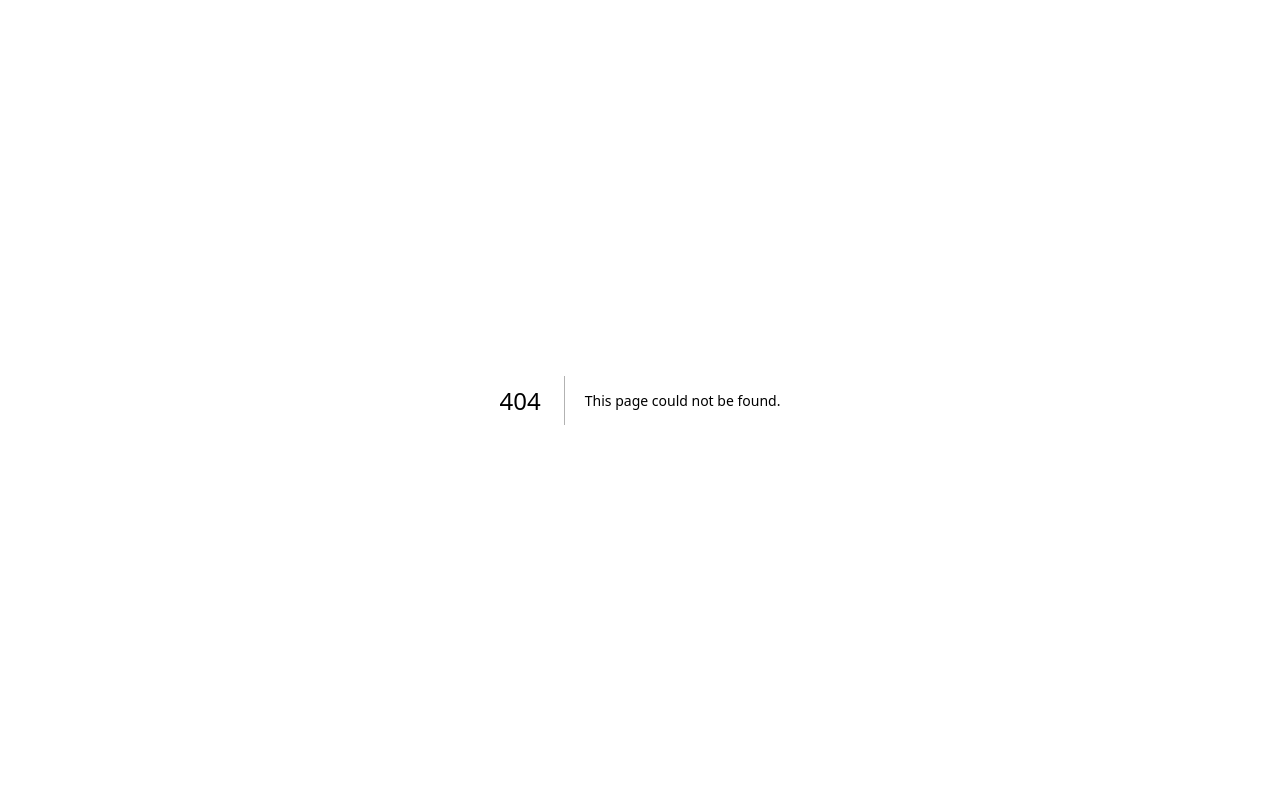
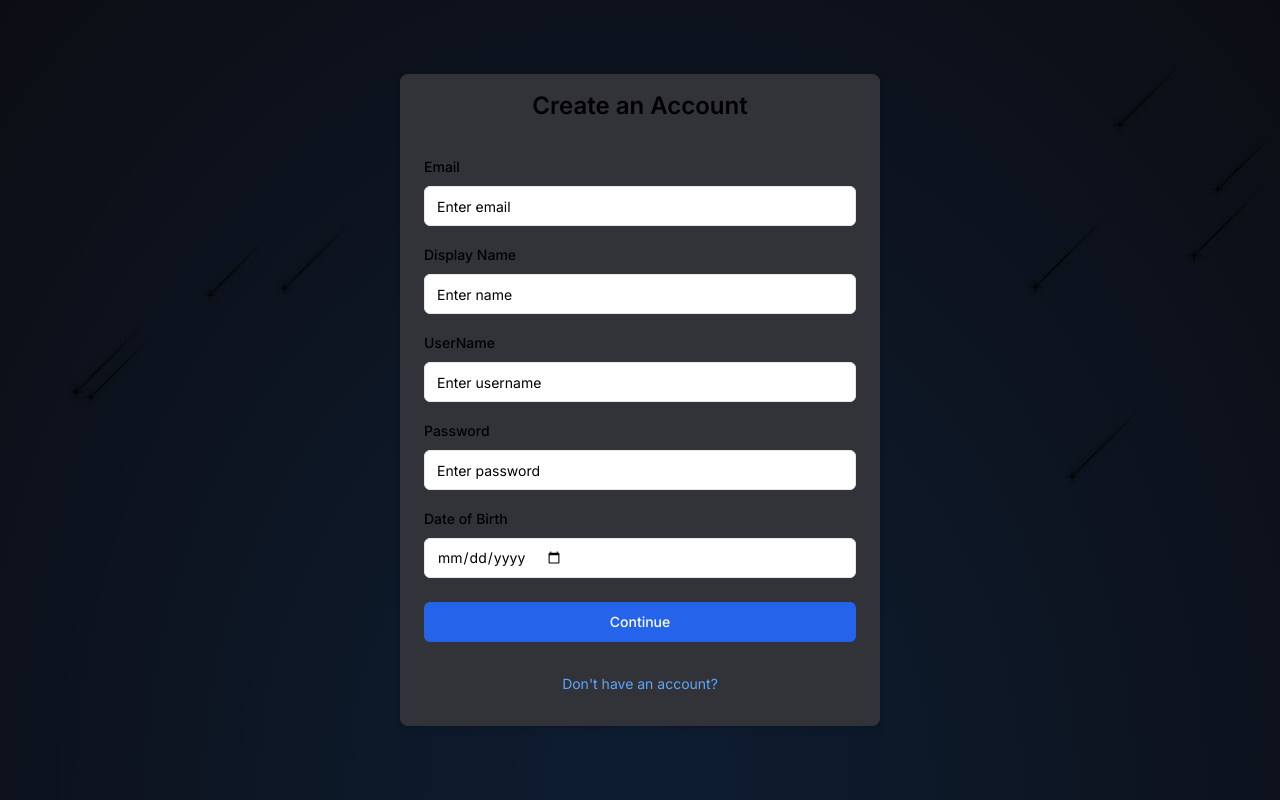
Before and after one commit to itsunknown01/Discord-Clone, a Next.js app: page /register in a window 1280 px wide. Before the commit this address had no page. Built offline with nearby package versions, Linux system fonts and the light colour scheme.

Commit message:
Register Page UI

```diff
--- /dev/null
+++ b/app/(auth)/register/page.tsx
@@ -0,0 +1,16 @@
+import LoginForm from "@/components/forms/login-form";
+import RegisterForm from "@/components/forms/register-form";
+import AuthWrapper from "@/components/wrappers/auth-wrapper";
+
+export default function Register() {
+  return (
+    <AuthWrapper
+      title="Create an Account"
+      backButtonLink="/login"
+      backButtonTitle="Don't have an account?"
+      className="bg-[#313338] border-none"
+     >
+        <RegisterForm />
+    </AuthWrapper>
+  );
+}
--- /dev/null
+++ b/components/forms/register-form.tsx
@@ -0,0 +1,140 @@
+"use client"
+
+import { RegisterSchema } from "@/schemas";
+import { zodResolver } from "@hookform/resolvers/zod";
+import { useTransition } from "react";
+import { useForm } from "react-hook-form";
+import * as z from "zod";
+import { Button } from "../ui/button";
+import {
+    Form,
+    FormControl,
+    FormField,
+    FormItem,
+    FormLabel,
+    FormMessage,
+} from "../ui/form";
+import { Input } from "../ui/input";
+import { useRouter } from "next/navigation";
+
+const RegisterForm = () => {
+    const router = useRouter();
+  const [loading, startTransition] = useTransition();
+  const form = useForm<z.infer<typeof RegisterSchema>>({
+    resolver: zodResolver(RegisterSchema),
+    defaultValues: {
+      email: "",
+      password: "",
+      name: "",
+    },
+  });
+
+  const handleSubmit = async (values: z.infer<typeof RegisterSchema>) => {
+    startTransition(() => {
+     console.log(values)
+    });
+  };
+
+  return (
+    <Form {...form}>
+      <form onSubmit={form.handleSubmit(handleSubmit)} className="space-y-6">
+        <div className="space-y-4">
+          <FormField
+            control={form.control}
+            name="email"
+            render={({ field }) => (
+              <FormItem>
+                <FormLabel>Email</FormLabel>
+                <FormControl>
+                  <Input
+                    {...field}
+                    disabled={loading}
+                    placeholder="Enter email"
+                    type="email"
+                  />
+                </FormControl>
+                <FormMessage />
+              </FormItem>
+            )}
+          />
+          <FormField
+            control={form.control}
+            name="name"
+            render={({ field }) => (
+              <FormItem>
+                <FormLabel>Display Name</FormLabel>
+                <FormControl>
+                  <Input
+                    {...field}
+                    disabled={loading}
+                    placeholder="Enter name"
+                    type="text"
+                  />
+                </FormControl>
+                <FormMessage />
+              </FormItem>
+            )}
+          />
+          <FormField
+            control={form.control}
+            name="username"
+            render={({ field }) => (
+              <FormItem>
+                <FormLabel>UserName</FormLabel>
+                <FormControl>
+                  <Input
+                    {...field}
+                    disabled={loading}
+                    placeholder="Enter username"
+                    type="text"
+                  />
+                </FormControl>
+                <FormMessage />
+              </FormItem>
+            )}
+          />
+          <FormField
+            control={form.control}
+            name="password"
+            render={({ field }) => (
+              <FormItem>
+                <FormLabel>Password</FormLabel>
+                <FormControl>
+                  <Input
+                    {...field}
+                    disabled={loading}
+                    placeholder="Enter password"
+                    type="password"
+                  />
+                </FormControl>
+                <FormMessage />
+              </FormItem>
+            )}
+          />
+          <FormField
+            control={form.control}
+            name="dateofbirth"
+            render={({ field }) => (
+              <FormItem>
+                <FormLabel>Date of Birth</FormLabel>
+                <FormControl>
+                  <Input
+                    {...field}
+                    type="date"
+                    disabled={loading}
+                  />
+                </FormControl>
+                <FormMessage />
+              </FormItem>
+            )}
+          />
+        </div>
+        <Button type="submit" disabled={loading} className="w-full">
+          Continue
+        </Button>
+      </form>
+    </Form>
+  );
+};
+
+export default RegisterForm;
--- a/schemas/index.ts
+++ b/schemas/index.ts
@@ -19,4 +19,10 @@ export const RegisterSchema = z.object({
     name: z.string().min(1,{
         message: "Name is required"
     }),
+    username: z.string().min(1,{
+        message: "Username is required"
+    }),
+    dateofbirth: z.string().min(1,{
+        message: "Date of Birth is required"
+    }),
 })
```
